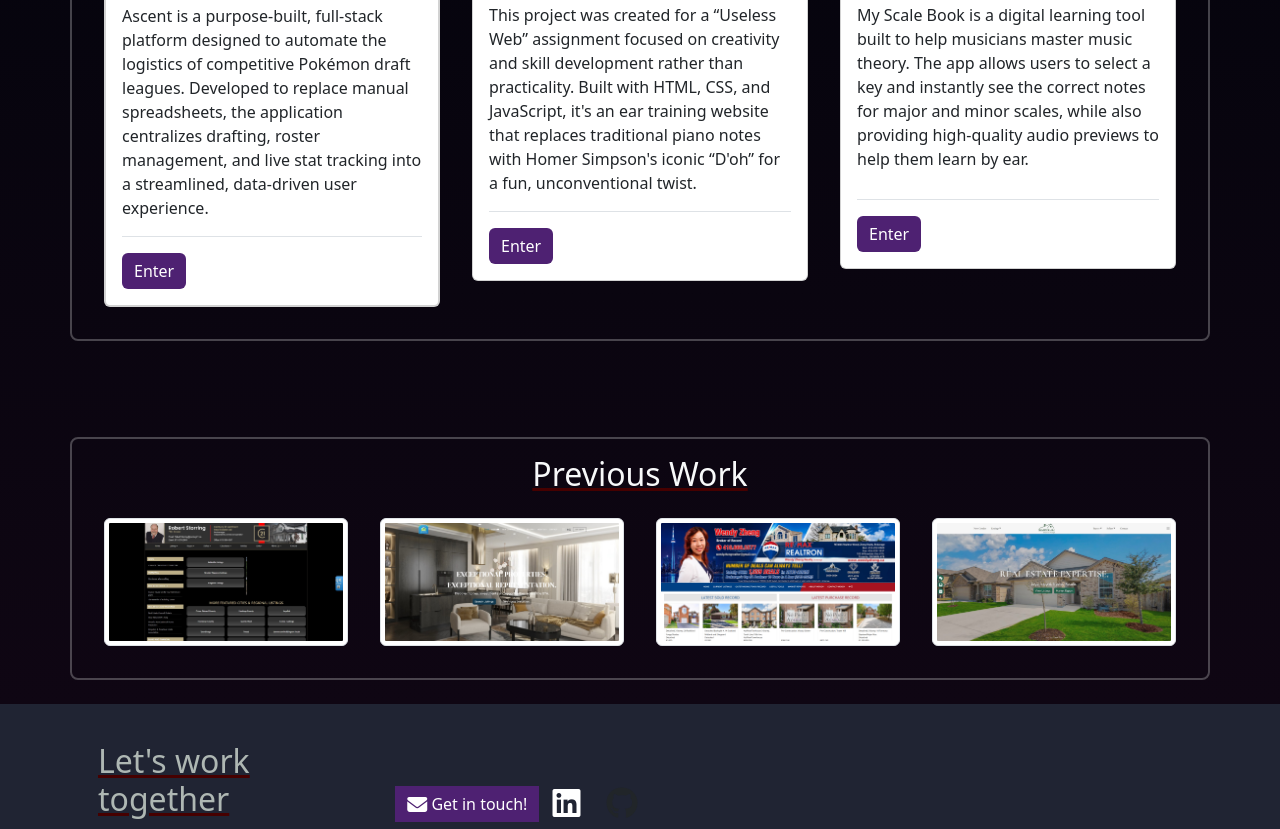
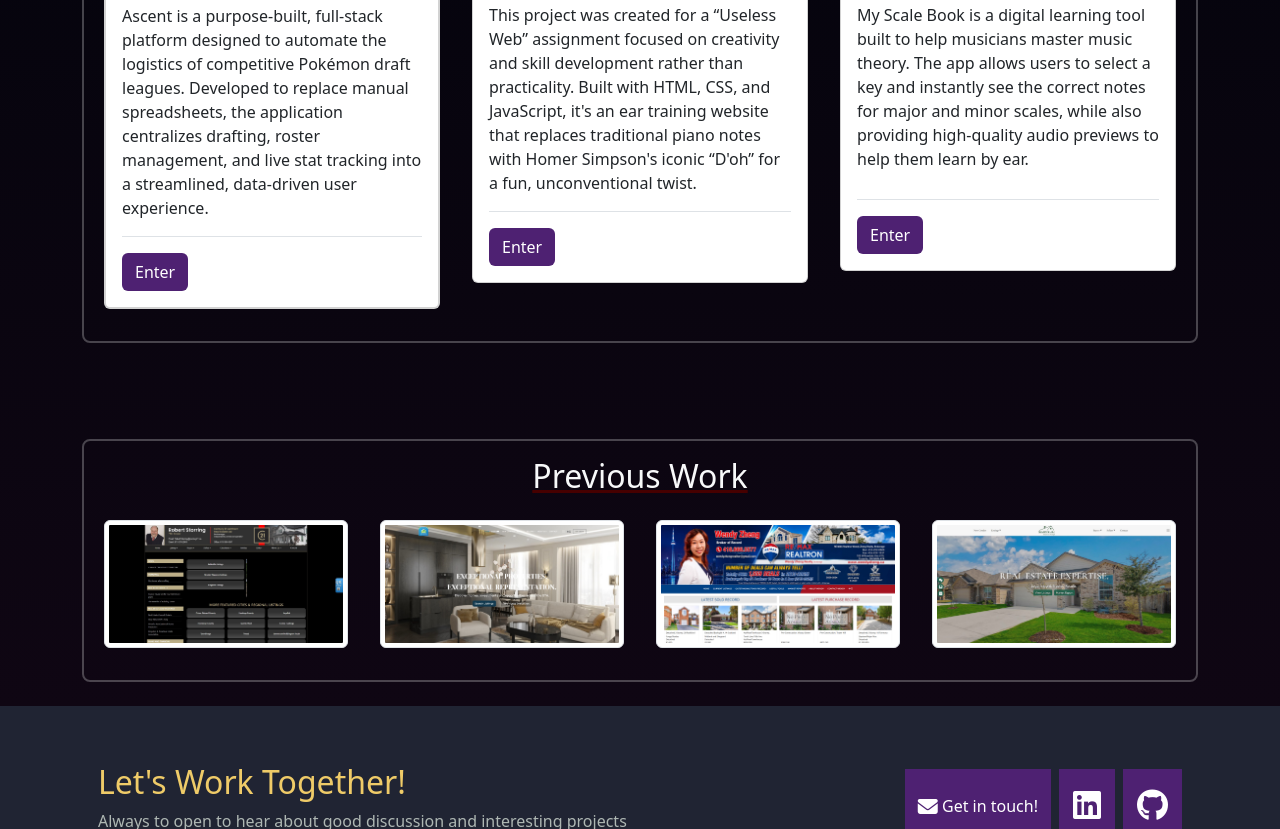
Before and after one commit to KDEL-Dev/kadelle_liburd_website-nov2026, a plain HTML site: page index.html in a window 1280 px wide. Shown: the part 1971-2800 px from the top of the page. Drawn offline with nearby package versions, Linux system fonts and the light colour scheme.

Commit message:
fixed layout issue with row

```diff
--- a/css/styles.css
+++ b/css/styles.css
@@ -7,6 +7,7 @@
     --emphasis-color: #EFCB68;
 
     --btn-main-color: #4e2172;
+    --btn-main-color-hover: #35174e;
 
     --web-body-grey: #202433;
 
@@ -111,14 +112,17 @@
 #webBody .btn-primary
 {
     background-color: var(--btn-main-color);
-    border: none;
+    border: 1px solid transparent;
+
+    transition: .25s ease-in-out;
 }
 
 #webBody .btn-primary:hover
 {
-    background-color: var(--btn-main-color);
-    filter: brightness(.75);
+    background-color: var(--btn-main-color-hover);
+    /* filter: brightness(.75); */
     color: var(--emphasis-color);
+    border: 1px solid rgba(255, 255, 255, 0.25);
 }
 
 #webBody h2
@@ -311,3 +315,34 @@
 {
     min-height: 200px;
 }
+
+#webContact h2
+{
+    text-decoration: none;
+    color: var(--emphasis-color);
+}
+
+#webEmailBtn
+{
+    height: 75px;
+}
+
+.contactIcon
+{
+    height: 75px;
+
+    background-color: var(--btn-main-color);
+    border: 1px solid transparent;
+
+    display: flex;
+    align-items: center;
+    justify-content: center;
+}
+
+
+.contactIcon:hover
+{
+    border: 1px solid rgba(255, 255, 255, 0.20);
+    background-color: var(--btn-main-color-hover);
+    color: var(--emphasis-color);
+}
--- a/index.html
+++ b/index.html
@@ -293,14 +293,16 @@
 
             <div class="container">
 
-                <div class="border border-white border-opacity-25 border-2 rounded-3 row p-3">
+                <div class="p-3 border border-white border-opacity-25 border-2 rounded-3">
+
+                    <div class="row">
 
                         <h2 class="text-light text-center">Projects</h2>
 
                         <!-- Items here will be looped -->
                         <div class="col-12 col-md-6 col-lg-4 p-0 ">
 
-                        <div class="card overflow-hidden border-2 m-3">
+                            <div class="m-3 card overflow-hidden border-2">
 
                                 <img src="img/projectImgs/ascentImg.png" alt="ascent draft league logo">
 
@@ -323,6 +325,7 @@
 
 
                         </div>
+
 
                         <div class=" col-12 col-md-6 col-lg-4 p-0">
 
@@ -374,6 +377,8 @@
                     </div>
 
                 </div>
+
+            </div>
         </section>
 
         <section id="webPrevWork" class="py-4">
@@ -385,7 +390,10 @@
 
             <div class="container">
 
-                <div class="border border-white border-opacity-25 border-2 rounded-3 row p-3">
+                <div class="border border-white border-opacity-25 border-2 rounded-3 p-3">
+
+                    <div class="row">
+
 
                         <h2 class="text-light text-center">Previous Work</h2>
 
@@ -408,6 +416,8 @@
                             </a>
 
                         </div>
+
+
 
                         <div class="col-12 col-md-6 col-lg-3 p-3">
 
@@ -471,32 +481,40 @@
 
                 </div>
 
+            </div>
+
 
         </section>
 
     </main>
 
     <section id="webContact" class="container-fluid">
-        <div class="container d-flex align-items-center flex-grow-1">
-            <div class="row p-3">
-                <div class="col-6">
-                    <h2 class="textDim">Let's work together</h2>
-                    <p class="textDim">Here b how you contact thee</p>
+        <div class="container d-flex flex-column justify-content-center">
+            <div class="row h-100 p-3">
+                <div class="col-12 col-md-6">
+                    <h2 class="textDim text-center text-md-start">Let's Work Together!</h2>
+                    <p class="textDim text-center text-md-start">Always to open to hear about good discussion and interesting projects</p>
                 </div>
 
-                <div class="col-6 d-flex align-items-center">
-                    <button class="btn btn-primary rounded-0">
+                <div class="col-12 col-md-6 gap-2 d-flex justify-content-center justify-content-md-end align-items-center">
+                    <button id="webEmailBtn" class="btn btn-primary rounded-0">
                         <i class="fa-solid fa-envelope fa-lg"></i>
                         Get in touch!
                     </button>
 
+                    <div class="contactIcon">
                         <a target="_blank" href="https://www.linkedin.com/in/kadelle-liburd-79655230/" class="btn">
                             <i class="fa-brands fa-linkedin fa-2x" style="color: white;"></i>
                         </a>
+                    </div>
 
+
+                    <div class="contactIcon">
                         <a target="_blank" href="https://github.com/KDEL-Dev" class="btn">
-                        <i class="fa-brands fa-github fa-2x"></i>
+                            <i class="fa-brands fa-github fa-2x" style="color: white;"></i>
                         </a>
+                    </div>
+
 
                 </div>
             </div>
```
Lines whose indentation alone changed are shown as unchanged.
